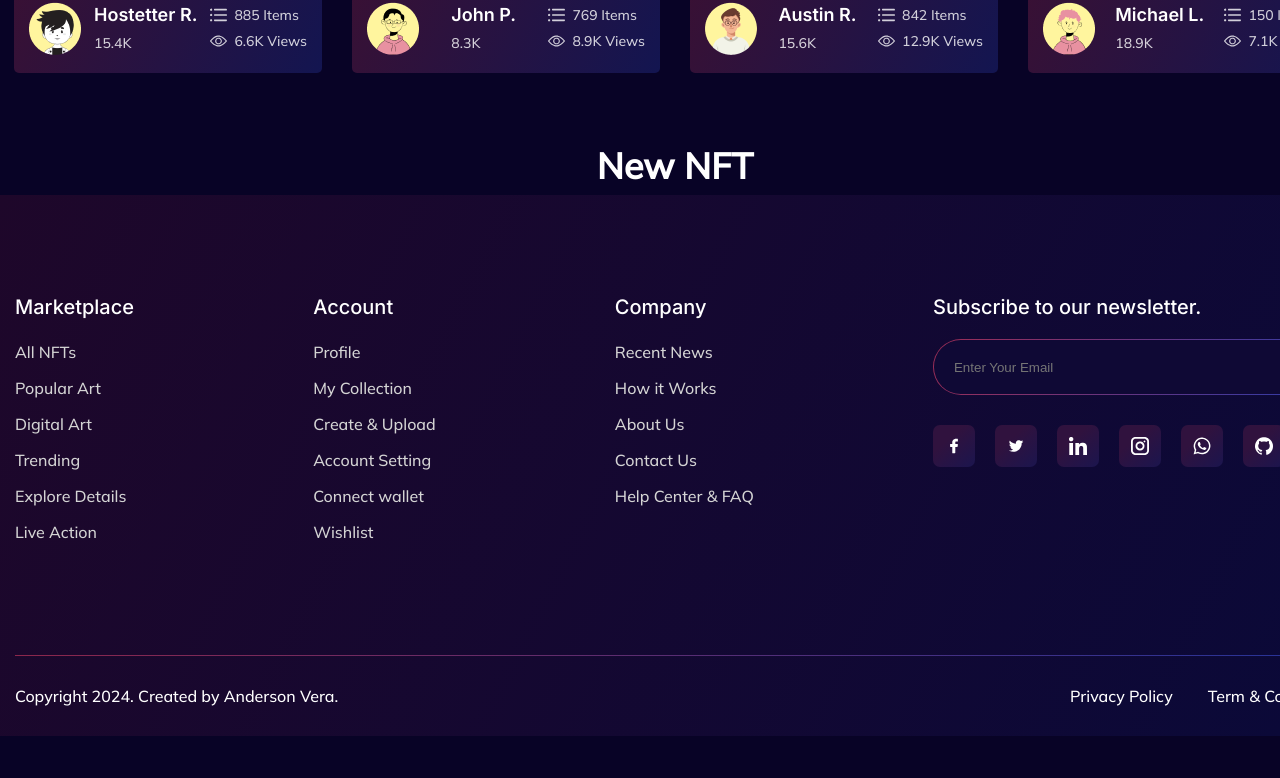
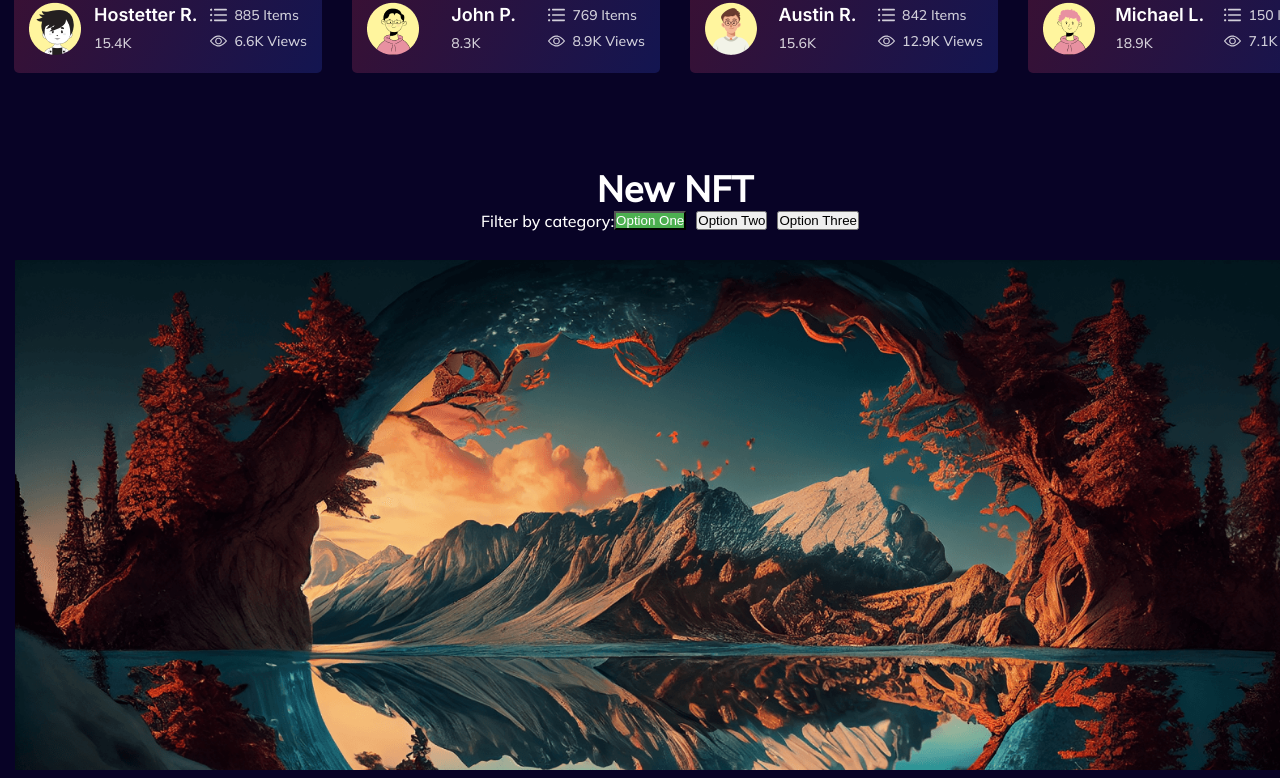
Before and after one commit to JhonveraDev/enfhees_nft, an Angular app: page / in a window 1280 px wide. Shown: the part 1034-1812 px from the top of the page. Before the commit the page ends 1770 px from the top, so only its background shows below. Built offline with nearby package versions, Linux system fonts and the light colour scheme.

Commit message:
recent users - gallery was created

```diff
--- a/src/app/home/components/recent-nft/recent-nft.component.css
+++ b/src/app/home/components/recent-nft/recent-nft.component.css
@@ -9,3 +9,19 @@
 h2 {
   font-size: 36px;
 }
+
+div {
+  display: flex;
+  flex-wrap: wrap;
+  margin-bottom: 10px;
+}
+
+button {
+  margin-right: 10px;
+  margin-bottom: 10px;
+}
+
+button.active {
+  background-color: #4caf50;
+  color: white;
+}
--- a/src/app/home/components/recent-nft/recent-nft.component.html
+++ b/src/app/home/components/recent-nft/recent-nft.component.html
@@ -1,3 +1,15 @@
 <div class="recent-nft">
   <h2>New NFT</h2>
+  <div>
+    <label>Filter by category:</label>
+    <div>
+      <button *ngFor="let category of categories" [class.active]="category === selectedCategory" (click)="filterByCategory(category)">
+        {{ category }}
+      </button>
+    </div>
+  </div>
+
+  <div *ngFor="let image of images">
+    <img [src]="image.url" alt="{{ image.title }}" />
+  </div>
 </div>
--- a/src/app/home/components/recent-nft/recent-nft.component.ts
+++ b/src/app/home/components/recent-nft/recent-nft.component.ts
@@ -1,10 +1,27 @@
-import { Component } from '@angular/core';
+import { Component, OnInit } from '@angular/core';
+import { GalleryNewNftsService } from '../../services/gallery-new-nfts.service';
+import { Image } from '../../interfaces/home.interfaces';
 
 @Component({
   selector: 'app-recent-nft',
   templateUrl: './recent-nft.component.html',
   styleUrls: ['./recent-nft.component.css']
 })
-export class RecentNftComponent {
+export class RecentNftComponent implements OnInit {
+  images: Image[] = [];
+  categories: string[] = [];
+  selectedCategory: string = '';
 
+  constructor( private _GalleryNewNftsService: GalleryNewNftsService ) { }
+
+  ngOnInit() {
+    this.images = this._GalleryNewNftsService.getImages();
+    this.categories = this._GalleryNewNftsService.getCategories();
+    this.selectedCategory = this.categories[0];
+  }
+
+  filterByCategory(category: string) {
+    this.selectedCategory = category;
+    this.images = this._GalleryNewNftsService.getImagesByCategory(category);
+  }
 }
--- a/src/app/home/home.module.ts
+++ b/src/app/home/home.module.ts
@@ -4,6 +4,8 @@ import { HomeComponent } from './pages/home/home.component';
 import { CarouselComponent } from './components/carousel/carousel.component';
 import { RecentUsersComponent } from './components/recent-users/recent-users.component';
 import { RecentNftComponent } from './components/recent-nft/recent-nft.component';
+
+import { FormsModule } from '@angular/forms';
 @NgModule({
   declarations: [
     HomeComponent,
@@ -13,6 +15,7 @@ import { RecentNftComponent } from './components/recent-nft/recent-nft.component
   ],
   imports: [
     CommonModule,
+    FormsModule
   ],
   exports: [
 
--- /dev/null
+++ b/src/app/home/services/gallery-new-nfts.service.ts
@@ -0,0 +1,27 @@
+import { Injectable } from '@angular/core';
+import { Image } from '../interfaces/home.interfaces';
+
+@Injectable({
+  providedIn: 'root'
+})
+export class GalleryNewNftsService {
+  private images: Image[] = [
+    { id: 1, title: 'Image 1', category: 'Option One', url: '../../../../assets/carousel-01.png' },
+    { id: 2, title: 'Image 2', category: 'Option Two', url: '../../../../assets/carousel-02.png' },
+    { id: 3, title: 'Image 3', category: 'Option Three', url: '../../../../assets/carousel-03.png' },
+  ];
+
+  getImages(): Image[] {
+    return this.images;
+  }
+
+  getCategories(): string[] {
+    return Array.from(new Set(this.images.map((image) => image.category)));
+  }
+
+  getImagesByCategory(category: string): Image[] {
+    return this.images.filter((image) => image.category === category);
+  }
+
+  constructor() { }
+}
```
Also changed, not shown: src/app/home/interfaces/home.interfaces.ts (+7 -0 lines).
